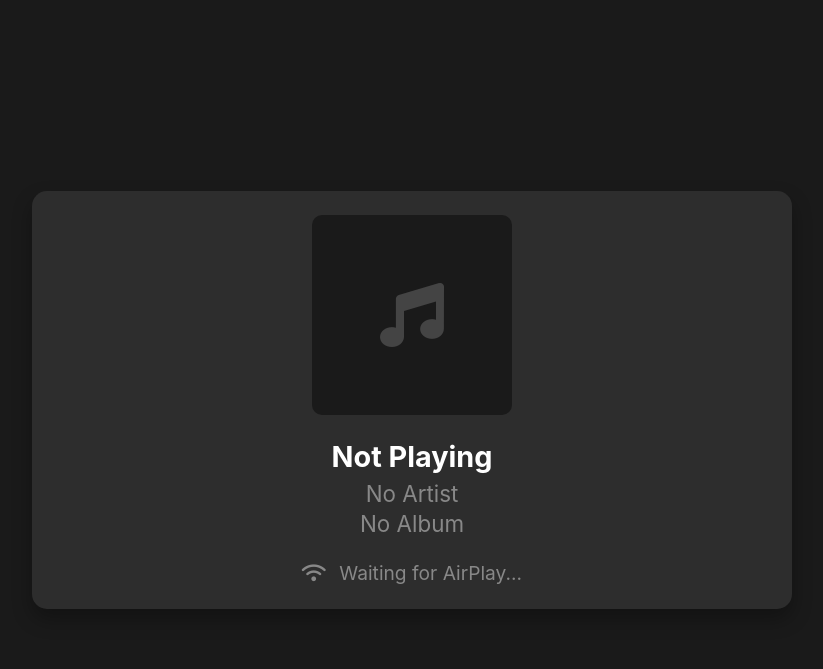
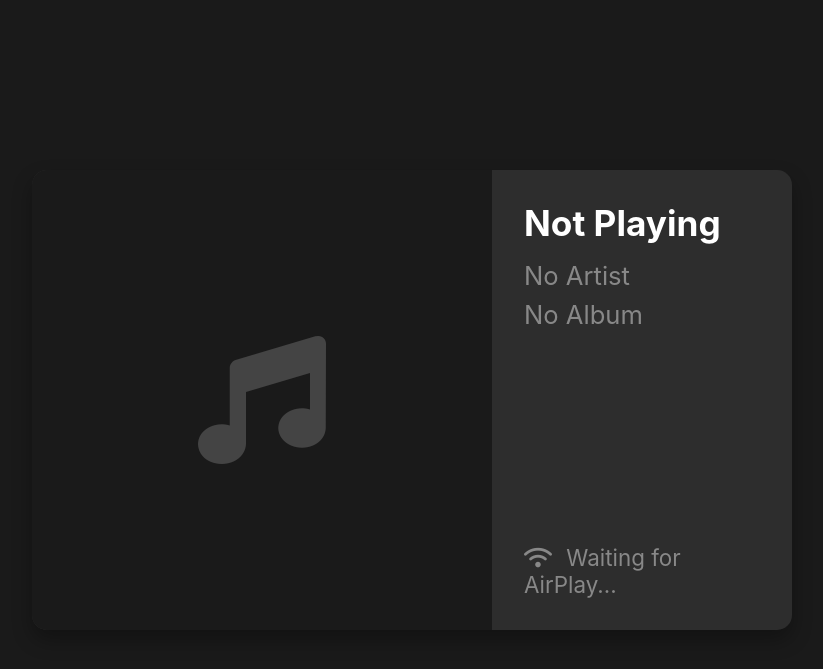
Before and after one commit to ingridpierre/pi-airplay, a Flask app: page / in a window 1280 px wide. Shown: the top 669 px of the page, without its empty margins (228-1051 px from the left). Run offline with Flask 3, Linux system fonts and the light colour scheme; some libraries are stand-ins or nearby versions.

Commit message:
Agent query: I've updated the layout to show the album art in a full-height column on the left and the track information on the right. Does the new layout look properly aligned and sized for the 800x480 display?
Improve UI: Redesign player layout to display album art in a full-height column on the left and metadata on the right.

Screenshot: https://storage.googleapis.com/screenshot-production-us-central1/233a758c-6d74-4c58-9166-912668a2c346/c0991a86-e8e0-4c54-923c-d2cfd313e2bc.jpg

```diff
--- a/static/css/style.css
+++ b/static/css/style.css
@@ -19,48 +19,65 @@ body {
 .player-container {
     background: #2d2d2d;
     border-radius: 15px;
-    padding: 1.5rem;
     width: 95%;
     max-width: 780px;
-    text-align: center;
     box-shadow: 0 10px 20px rgba(0,0,0,0.3);
+    display: flex;
+    height: 460px; /* Optimized for 480px height, leaving room for margins */
 }
 
 .album-art {
-    width: 200px;
-    height: 200px;
-    margin: 0 auto 1.5rem;
+    width: 460px;
+    height: 100%;
     background: #1a1a1a;
-    border-radius: 10px;
+    border-radius: 15px 0 0 15px;
     display: flex;
     justify-content: center;
     align-items: center;
+    flex-shrink: 0;
+}
+
+.album-art img {
+    width: 100%;
+    height: 100%;
+    object-fit: cover;
+    border-radius: 15px 0 0 15px;
 }
 
 .default-album-art {
-    font-size: 4rem;
+    font-size: 8rem;
     color: #444;
 }
 
+.content-right {
+    flex-grow: 1;
+    padding: 2rem;
+    display: flex;
+    flex-direction: column;
+    justify-content: center;
+    text-align: left;
+}
+
 .track-info {
-    margin-bottom: 1.5rem;
+    margin-bottom: 2rem;
 }
 
 .track-info h2 {
-    font-size: 1.8rem;
-    margin-bottom: 0.4rem;
+    font-size: 2.2rem;
+    margin-bottom: 1rem;
     color: #fff;
 }
 
 .track-info p {
     color: #888;
-    margin-bottom: 0.2rem;
-    font-size: 1.4rem;
+    margin-bottom: 0.5rem;
+    font-size: 1.6rem;
 }
 
 .playback-status {
     color: #888;
-    font-size: 1.2rem;
+    font-size: 1.4rem;
+    margin-top: auto;
 }
 
 .playback-status i {
@@ -71,21 +88,18 @@ body {
 @media (max-width: 800px) {
     .player-container {
         width: 98%;
-        padding: 1rem;
-        border-radius: 12px;
+        height: 450px;
     }
 
     .album-art {
-        width: 160px;
-        height: 160px;
-        margin-bottom: 1rem;
+        width: 450px;
     }
 
     .track-info h2 {
-        font-size: 1.6rem;
+        font-size: 2rem;
     }
 
     .track-info p {
-        font-size: 1.3rem;
+        font-size: 1.4rem;
     }
 }
--- a/templates/index.html
+++ b/templates/index.html
@@ -13,6 +13,7 @@
         <div class="album-art">
             <i class="fa fa-music default-album-art"></i>
         </div>
+        <div class="content-right">
             <div class="track-info">
                 <h2 id="track-title">Not Playing</h2>
                 <p id="track-artist">No Artist</p>
@@ -23,6 +24,7 @@
                 <span id="connection-status">Waiting for AirPlay...</span>
             </div>
         </div>
+    </div>
     <script src="{{ url_for('static', filename='js/player.js') }}"></script>
 </body>
 </html>
```
Lines whose indentation alone changed are shown as unchanged.
